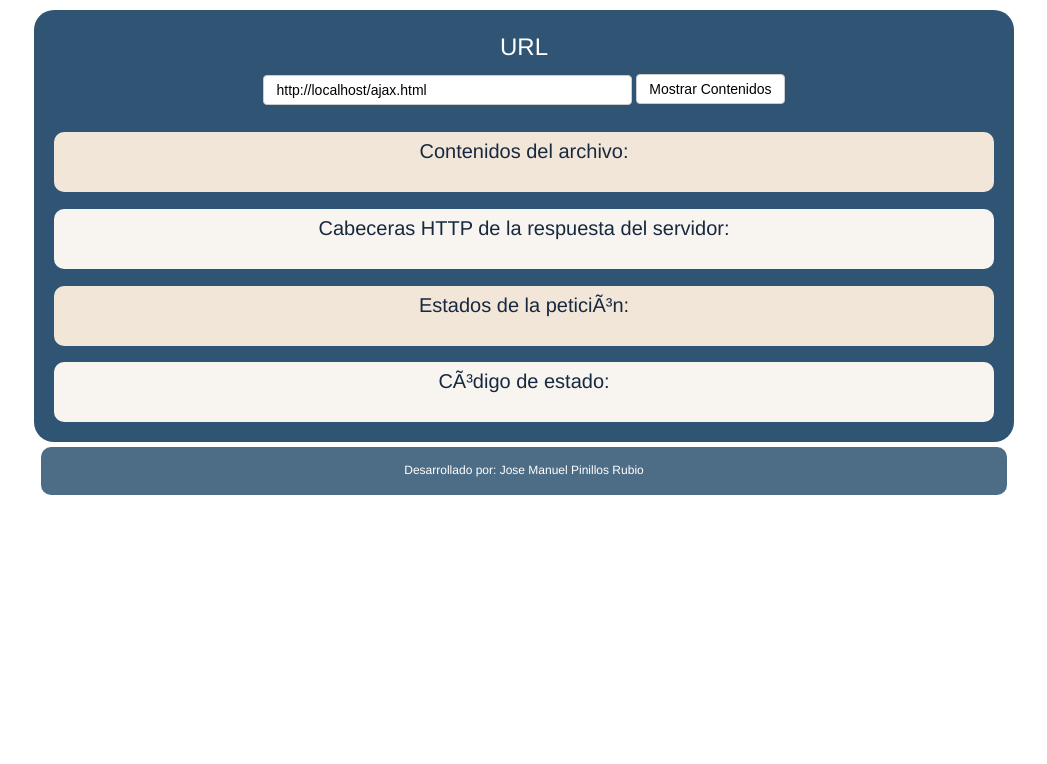
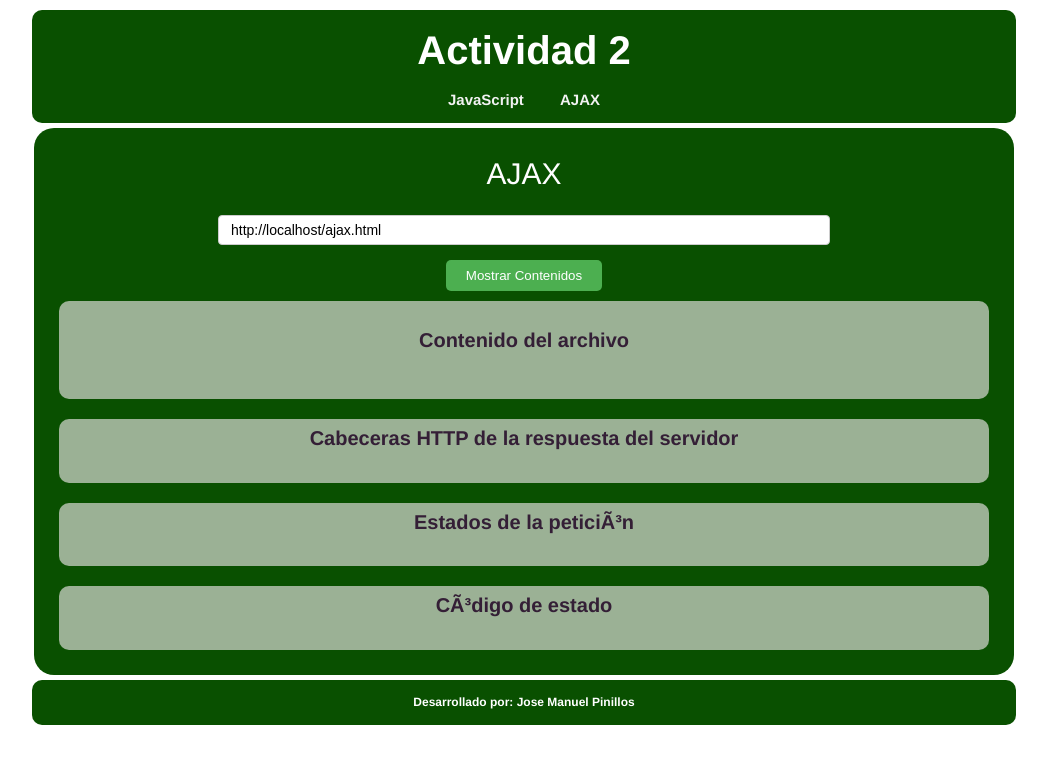
Before and after one commit to JMPinillos/dar_a1, a plain HTML site: page ajax.html in a window 1280 px wide. Shown: the whole page, without its empty margins (116-1163 px from the left). Drawn offline with Linux system fonts and the light colour scheme.

Commit message:
reorganiced code

```diff
--- a/ajax.css
+++ /dev/null
@@ -1,142 +0,0 @@
-body {
-    background-color: rgb(255, 255, 255);
-    color: #000;
-    font-family: "Helvetica Neue", Helvetica, Arial, sans-serif;
-    font-size: 14px;
-    line-height: 1.42857143;
-    margin: 0;
-    padding: 10px;
-}
-
-.layout {
-    margin: 0 auto;
-    padding: 10px;
-    max-width: 960px;
-    justify-content: center;
-    background-color: #305473;
-    border-radius: 20px;
-}
-
-h1 {
-    font-size: 24px;
-    font-weight: 500;
-    margin: 10px 0;
-    text-align: center;
-    color: #fff;
-}
-
-h2 {
-    font-size: 20px;
-    font-weight: 500;
-    padding-top: 5px;
-    text-align: center;
-    color: #172940;
-}
-
-.form {
-    display: flex;
-    background-color: rgba(153, 205, 50, 0);
-    justify-content: center;
-}
-
-.main {
-    flex: 1;
-    flex-wrap: wrap;
-    background-color: rgba(255, 0, 0, 0);
-    padding: 5px;
-}
-
-.contenido {
-    flex: 1;
-}
-
-.cabeceras {
-    background-color: green;
-}
-
-.secundario {
-    flex: 1;
-    background-color: rgb(238, 24, 231);
-}
-
-.codigo {
-    background-color: rgb(230, 174, 21);
-}
-
-.contenido, .cabeceras, .secundario, .codigo {
-    margin: 5px;
-    padding-left: 10px;
-    padding-right: 10px;
-    padding-bottom: 10px;
-    border-radius: 10px;
-}
-
-.contenido, .secundario {
-    background-color: #F2E6D8;
-}
-
-.cabeceras, .codigo {
-    background-color: #f8f4ef;
-}
-
-#send {
-    background-color: #fff;
-    border: 1px solid #ccc;
-    border-radius: 4px;
-    cursor: pointer;
-    display: inline-block;
-    font-size: 14px;
-    font-weight: 400;
-    margin-bottom: 5px;
-    padding: 6px 12px;
-    text-align: center;
-    vertical-align: middle;
-    white-space: nowrap;
-}
-
-#source {
-    background-color: #fff;
-    border: 1px solid #ccc;
-    border-radius: 4px;
-    display: inline-block;
-    font-size: 14px;
-    font-weight: 400;
-    margin-bottom: 5px;
-    padding: 6px 12px;
-    text-align: left;
-    white-space: nowrap;
-
-}
-
-.footer {
-    background-color: #305473db;
-    border-radius: 10px;
-    margin: auto auto;
-    padding: 3px;
-    margin-top: 5px;
-    max-width: 960px;
-    text-align: center;
-    color: #ffffff;
-    font-weight: 300;
-    font-size: 12px;
-}
-
-/* Adaptar para dispositivos móviles de menos de 350px */
-@media screen and (max-width: 350px)  {
-    .layout {
-        max-width: 100%;
-    }
-
-    .form {
-        flex: content;
-        width: fit-content;
-    }
-
-    #source {
-        max-width: 66%;
-    }
-
-    .footer {
-        max-width: 90%;
-    }
-}
--- a/ajax.html
+++ b/ajax.html
@@ -1,55 +1,72 @@
 <!DOCTYPE html>
-<html>
+<html lang="es">
   <head>
     <meta charset="iso-8559-1"/>
     <meta name="viewport" content="width=device-width, initial-scale=1.0">
-    <link href="ajax.css" rel="stylesheet" type="text/css">
-		<title>ajax</title>
+    <title>AJAX</title>
+    <link href="style.css" rel="stylesheet" type="text/css">
+    <script src="code_ajax.js"></script>
   </head>
 
   <body>
+    <header class="header">
+      <h1>Actividad 2</h1>
+      <div class="topnav">
+        <div>
+            <div class="li">
+                <a href="index.html">JavaScript</a>
+                <a href="ajax.html">AJAX</a>
+            </div>
+        </div>
+    </div>
+    </header>
 
     <section class="layout">
-    <h1 class="url">URL</h1>
-    <div class="form">
-      <form action="#">
-        <input type="text" id="source" size="40" placeholder="API" />
-        <input type="button" id="send" value="Mostrar Contenidos" />
+      <div class="main">
+        <h2>AJAX</h2>
+
+        <div>
+          <form action="#" name="form1" method="get">
+            <div class="center">
+              <input type="text" id="code" size="70" placeholder="API" />
+            </div>
+            <div class="center">
+              <input class="my-button" type="button" id="enviar" value="Mostrar Contenidos" />
+            </div>
           </form>
         </div>
 
         <div class="main">
-      <div class="contenido">
-        <h2>Contenidos del archivo:</h2>
-        <div id="contents"></div>
 
+          <div class="cuadros">
+            <div class="contenedor">
+              <h3>Contenido del archivo</h3>
+              <input class="my-button" type="button" id="web" value="WEB" hidden/>
+              <input class="my-button" type="button" id="html" value="HTML" hidden/>
+            </div>
+            <p id="contenido"></p>
           </div>
 
-      <div class="cabeceras">
-        <h2>Cabeceras HTTP de la respuesta del servidor:</h2>
-        <div id="headers"></div>
-
+          <div class="cuadros">
+            <h3>Cabeceras HTTP de la respuesta del servidor</h3>
+            <p id="cabeceras"></p>
           </div>
 
-      <div class="secundario">
-        <h2>Estados de la petición:</h2>
-        <div id="states"></div>
-
+          <div class="cuadros">
+            <h3>Estados de la petición</h3>
+            <p id="estados"></p>
           </div>
 
-      <div class="codigo">
-        <h2>Código de estado:</h2>
-        <div id="code"></div>
-
+          <div class="cuadros">
+            <h3>Código de estado</h3>
+            <p id="codigo"></p>
           </div>
 
         </div>
     </section>
-
   </body>
 
-    <script src="ajax.js"></script>
   <footer class="footer">
-      <p>Desarrollado por: Jose Manuel Pinillos Rubio</p>
+    <p>Desarrollado por: Jose Manuel Pinillos</p>
   </footer>
 </html>
--- a/ajax.js
+++ /dev/null
@@ -1,61 +0,0 @@
-let statesList = ['NO INICIALIZADA', 'ABIERTA', 'CABECERAS RECIBIDAS', 'CARGANDO', 'COMPLETADA'];
-let initialTime = 0;
-
-window.onload = function() {
-  // Cargar valores por defecto
-  let source = document.getElementById('source');
-  //Otra alternativa:
-  //source.value = 'https://mindicador.cl/api/dolar';
-  source.value = location.href;// Carga la URL actual
-
-  // Carga el contenido cuando se hace click en el botón Mostrar Contenidos
-  document.getElementById('send').onclick = loadContent;
-}
-
-function loadContent() {
-  // Limpia datos previos
-  document.getElementById('contents').innerHTML = "";
-  document.getElementById('states').innerHTML = "";
-  document.getElementById('code').innerHTML = "";
-  document.getElementById('headers').innerHTML = "";
-
-  // Se instancia un objeto de la clase
-  if(window.XMLHttpRequest) {
-    request = new XMLHttpRequest();
-  }
-
-  // Asigna la función de respuesta
-  request.onreadystatechange = showContent;
-
-  // Petición
-  initialTime = new Date(); // Guarda el tiempo inicial
-  let source = document.getElementById('source').value; // Obtiene la fuente
-  request.open('GET', source+'?nocache='+Math.random(), true); // Abre la conexión
-  request.send(null); // Envía la petición
-}
-
-// Función de respuesta
-function showContent() {
-  let finalTime = new Date();
-  let miliseconds = finalTime - initialTime;
-
-  let states = document.getElementById('states'); // Obtiene el elemento
-  states.innerHTML += request.readyState +" - [" + miliseconds + " ms.] " + statesList[request.readyState] + "<br/>"; // Muestra el estado
-
-  if(request.readyState == 4 && request.status == 200) {
-    let contents = document.getElementById('contents'); // Obtiene el elemento
-      contents.innerHTML = request.responseText // Muestra el contenido
-    showHeaders();
-    showStateCodes();
-  }
-}
-
-function showHeaders() {
-  let headers = document.getElementById('headers'); // Obtiene el elemento
-  headers.innerHTML = request.getAllResponseHeaders(); // Muestra los encabezados
-}
-
-function showStateCodes() {
-  let code = document.getElementById('code'); // Obtiene el elemento
-  code.innerHTML = request.status + " " + request.statusText; // Muestra el código
-}
```
Also changed, not shown: pini/ajax.html (deleted, +0 -72 lines), code_ajax.js (renamed from pini/code_ajax.js), code_js.js (renamed from pini/code_js.js), index.html (renamed from pini/index.html), style.css (renamed from pini/style.css), 1 other file. Lines whose indentation alone changed are shown as unchanged.
